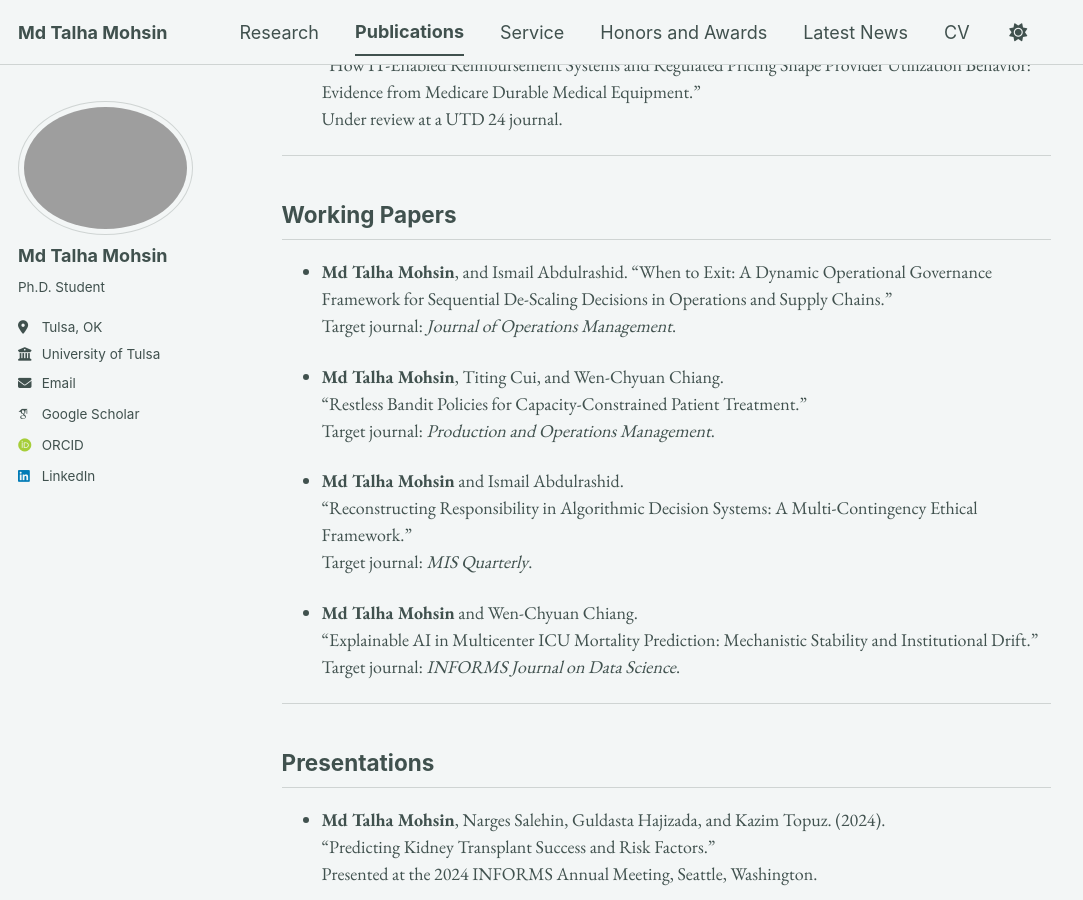
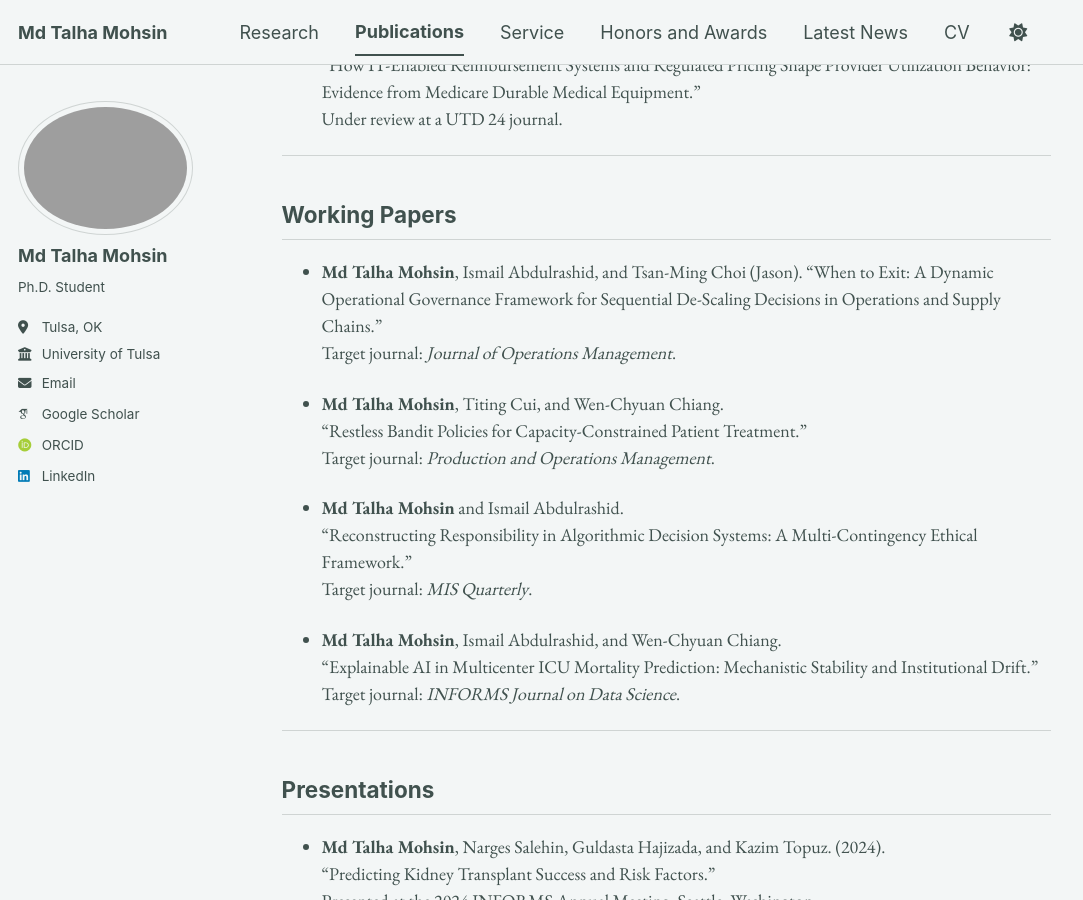
Before and after one commit to mdtalhamohsin/mdtalhamohsin.github.io, a Jekyll site: the page built from _pages/publications.md, in a window 1280 px wide and 900 px high, scrolled down 1321 px. Shown: the whole window, without its empty margins (0-1083 px from the left). Built offline with Jekyll 4.4.1, drawn with Linux system fonts in a browser that asks for light colours; some web fonts are replaced; a script bundle is joined from its source files by our own code; library files that are not in the unit come from our copies.

Commit message:
Update publications.md

```diff
--- a/_pages/publications.md
+++ b/_pages/publications.md
@@ -56,7 +56,7 @@ You can also find my publications on [Google Scholar](https://scholar.google.com
 ## Working Papers
 
 
-- **Md Talha Mohsin**, and Ismail Abdulrashid.
+- **Md Talha Mohsin**, Ismail Abdulrashid, and Tsan-Ming Choi (Jason).
   “When to Exit: A Dynamic Operational Governance Framework for Sequential De-Scaling Decisions in Operations and Supply Chains.”
   Target journal: *Journal of Operations Management*.
 
@@ -68,7 +68,7 @@ You can also find my publications on [Google Scholar](https://scholar.google.com
   “Reconstructing Responsibility in Algorithmic Decision Systems: A Multi-Contingency Ethical Framework.”
   Target journal: *MIS Quarterly*.
 
-- **Md Talha Mohsin** and Wen-Chyuan Chiang.
+- **Md Talha Mohsin**, Ismail Abdulrashid, and Wen-Chyuan Chiang.
   “Explainable AI in Multicenter ICU Mortality Prediction: Mechanistic Stability and Institutional Drift.”
   Target journal: *INFORMS Journal on Data Science*.
 
```
